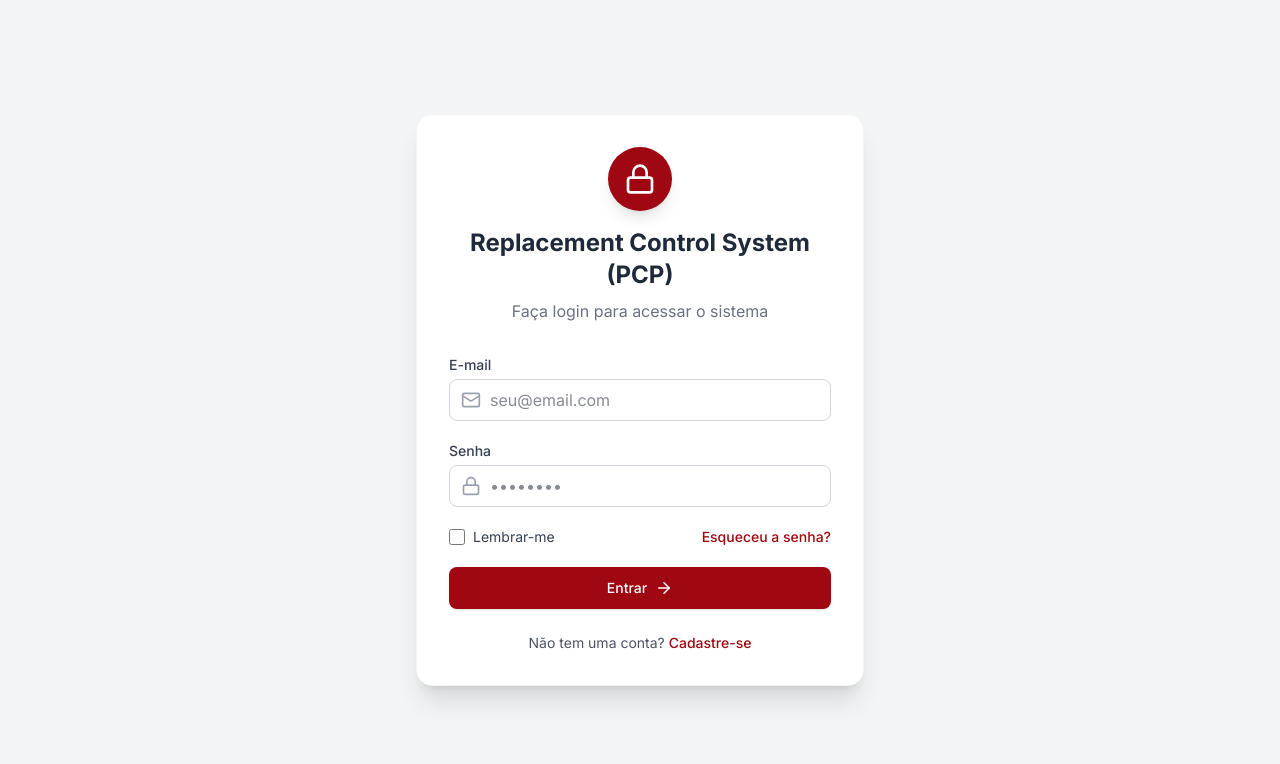
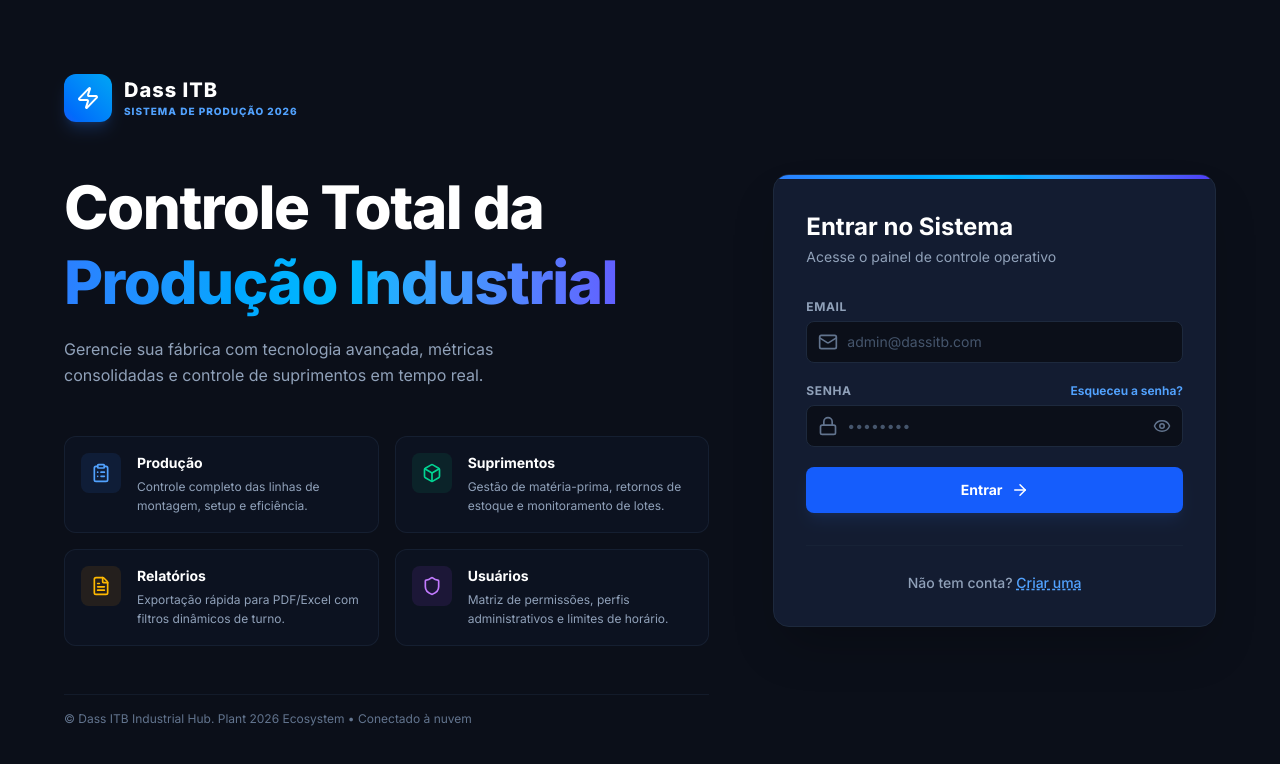
Before and after one commit to JailsonQueiroz9/Central_Reposi-o_Atualizado, a React (Vite) app: page / in a window 1280 px wide. Shown: the top 764 px of the page. Built offline with nearby package versions, Linux system fonts and the light colour scheme.

Commit message:
refactor: rename application to PCP and update login UI
Rebranded the application from "CONTROLE DE REP" to "PCP" throughout the interface. Added password visibility toggle to the login screen and updated menu item filtering logic.

```diff
--- a/index.html
+++ b/index.html
@@ -4,7 +4,7 @@
     <meta charset="UTF-8" />
     <meta name="viewport" content="width=device-width, initial-scale=1.0, maximum-scale=1.0, user-scalable=no" />
     <meta name="theme-color" content="#0F172A" />
-    <title>CONTROLE DE REP - Dass</title>
+    <title>PCP - Dass</title>
     <link rel="manifest" href="/manifest.json" />
     <link rel="apple-touch-icon" href="https://ui-avatars.com/api/?name=PCP&background=8B0000&color=fff&size=192" />
     <!-- Preconnect to Google Fonts and load Inter stylesheet -->
--- a/src/components/views/Login.tsx
+++ b/src/components/views/Login.tsx
@@ -1,6 +1,6 @@
 'use client';
 import React, { useState } from 'react';
-import { Lock, Mail, ArrowRight, Loader2 } from 'lucide-react';
+import { Lock, Mail, ArrowRight, Loader2, Eye, EyeOff, Zap, ClipboardList, Box, FileText, Shield } from 'lucide-react';
 import { motion } from 'motion/react';
 import { api } from '@/lib/api';
 
@@ -15,6 +15,7 @@ export default function Login({
 }) {
   const [email, setEmail] = useState('');
   const [password, setPassword] = useState('');
+  const [showPassword, setShowPassword] = useState(false);
   const [loading, setLoading] = useState(false);
   const [error, setError] = useState('');
 
@@ -26,14 +27,12 @@ export default function Login({
     try {
       const user = await api.post('login', { email, password });
       if (user) {
-        // Store user info in localStorage if needed
         localStorage.setItem('pcp_user', JSON.stringify(user));
         onLogin();
       } else {
         setError('E-mail ou senha incorretos.');
       }
     } catch (err: any) {
-      // Se for erro de usuário inativo, mostra mensagem específica
       if (err.message && err.message.includes('inativo')) {
         setError('Sua conta está inativa. Entre em contato com o administrador.');
       } else {
@@ -46,83 +45,185 @@ export default function Login({
   };
 
   return (
-    <div className="min-h-screen bg-gray-100 flex items-center justify-center p-4">
+    <div className="min-h-screen bg-[#0B0F19] text-white flex items-center justify-center p-4 md:p-8 font-sans">
+      <div className="max-w-6xl w-full grid grid-cols-1 lg:grid-cols-12 gap-8 lg:gap-16 items-center">
+
+        {/* Left Side: Marketing & Branding */}
         <motion.div
-        initial={{ opacity: 0, y: 20 }}
-        animate={{ opacity: 1, y: 0 }}
-        className="bg-white p-8 rounded-2xl shadow-xl w-full max-w-md border border-gray-100"
+          initial={{ opacity: 0, x: -30 }}
+          animate={{ opacity: 1, x: 0 }}
+          transition={{ duration: 0.6 }}
+          className="lg:col-span-7 flex flex-col justify-center space-y-8 md:space-y-12"
         >
-        <div className="text-center mb-8">
-          <div className="w-16 h-16 bg-red-800 rounded-full flex items-center justify-center mx-auto mb-4 shadow-lg">
-            <Lock className="text-white" size={32} />
+          {/* Logo Header */}
+          <div className="flex items-center gap-3">
+            <div className="w-12 h-12 bg-gradient-to-tr from-blue-600 to-sky-500 rounded-xl flex items-center justify-center shadow-lg shadow-blue-500/20">
+              <Zap className="text-white fill-white/10" size={24} />
             </div>
-          <h1 className="text-2xl font-bold text-gray-800">Replacement Control System (PCP)</h1>
-          <p className="text-gray-500 mt-2">Faça login para acessar o sistema</p>
+            <div>
+              <h2 className="text-xl font-black tracking-wider text-white">Dass ITB</h2>
+              <p className="text-[10px] text-blue-400 font-extrabold tracking-widest uppercase">SISTEMA DE PRODUÇÃO {new Date().getFullYear()}</p>
+            </div>
           </div>
 
+          {/* Hero Headings */}
+          <div className="space-y-4">
+            <h1 className="text-4xl md:text-5xl lg:text-6xl font-black tracking-tight text-white leading-tight">
+              Controle Total da <br />
+              <span className="text-transparent bg-clip-text bg-gradient-to-r from-blue-500 via-sky-400 to-indigo-500">
+                Produção Industrial
+              </span>
+            </h1>
+            <p className="text-slate-400 text-sm md:text-base max-w-lg leading-relaxed">
+              Gerencie sua fábrica com tecnologia avançada, métricas consolidadas e controle de suprimentos em tempo real.
+            </p>
+          </div>
+
+          {/* Features Grid (2x2) */}
+          <div className="grid grid-cols-1 sm:grid-cols-2 gap-4">
+            {/* Card 1: Produção */}
+            <div className="bg-slate-900/40 border border-slate-800/60 rounded-xl p-4 flex gap-4 hover:border-blue-500/30 transition-all duration-300">
+              <div className="w-10 h-10 rounded-lg bg-blue-500/10 flex items-center justify-center flex-shrink-0">
+                <ClipboardList className="text-blue-400" size={20} />
+              </div>
+              <div>
+                <h4 className="font-bold text-white text-sm">Produção</h4>
+                <p className="text-slate-400 text-xs mt-1 leading-relaxed">
+                  Controle completo das linhas de montagem, setup e eficiência.
+                </p>
+              </div>
+            </div>
+
+            {/* Card 2: Suprimentos */}
+            <div className="bg-slate-900/40 border border-slate-800/60 rounded-xl p-4 flex gap-4 hover:border-blue-500/30 transition-all duration-300">
+              <div className="w-10 h-10 rounded-lg bg-emerald-500/10 flex items-center justify-center flex-shrink-0">
+                <Box className="text-emerald-400" size={20} />
+              </div>
+              <div>
+                <h4 className="font-bold text-white text-sm">Suprimentos</h4>
+                <p className="text-slate-400 text-xs mt-1 leading-relaxed">
+                  Gestão de matéria-prima, retornos de estoque e monitoramento de lotes.
+                </p>
+              </div>
+            </div>
+
+            {/* Card 3: Relatórios */}
+            <div className="bg-slate-900/40 border border-slate-800/60 rounded-xl p-4 flex gap-4 hover:border-blue-500/30 transition-all duration-300">
+              <div className="w-10 h-10 rounded-lg bg-amber-500/10 flex items-center justify-center flex-shrink-0">
+                <FileText className="text-amber-400" size={20} />
+              </div>
+              <div>
+                <h4 className="font-bold text-white text-sm">Relatórios</h4>
+                <p className="text-slate-400 text-xs mt-1 leading-relaxed">
+                  Exportação rápida para PDF/Excel com filtros dinâmicos de turno.
+                </p>
+              </div>
+            </div>
+
+            {/* Card 4: Usuários */}
+            <div className="bg-slate-900/40 border border-slate-800/60 rounded-xl p-4 flex gap-4 hover:border-blue-500/30 transition-all duration-300">
+              <div className="w-10 h-10 rounded-lg bg-purple-500/10 flex items-center justify-center flex-shrink-0">
+                <Shield className="text-purple-400" size={20} />
+              </div>
+              <div>
+                <h4 className="font-bold text-white text-sm">Usuários</h4>
+                <p className="text-slate-400 text-xs mt-1 leading-relaxed">
+                  Matriz de permissões, perfis administrativos e limites de horário.
+                </p>
+              </div>
+            </div>
+          </div>
+
+          {/* Footer Text */}
+          <div className="text-slate-500 text-xs pt-4 border-t border-slate-800/50">
+            © Dass ITB Industrial Hub. Plant {new Date().getFullYear()} Ecosystem • Conectado à nuvem
+          </div>
+        </motion.div>
+
+        {/* Right Side: Login Card */}
+        <motion.div
+          initial={{ opacity: 0, x: 30 }}
+          animate={{ opacity: 1, x: 0 }}
+          transition={{ duration: 0.6 }}
+          className="lg:col-span-5 w-full flex justify-center"
+        >
+          <div className="w-full max-w-md bg-[#131C31] border border-slate-800 rounded-2xl shadow-2xl relative overflow-hidden">
+            {/* Top decorative gradient bar */}
+            <div className="h-1 w-full bg-gradient-to-r from-blue-500 via-sky-400 to-indigo-600"></div>
+
+            <div className="p-8">
+              {/* Title Header */}
+              <div className="mb-8">
+                <h3 className="text-2xl font-bold text-white">Entrar no Sistema</h3>
+                <p className="text-slate-400 text-sm mt-1">Acesse o painel de controle operativo</p>
+              </div>
+
+              {/* Form block */}
               <form onSubmit={handleSubmit} className="space-y-5">
                 {successMessage && (
-            <div className="bg-green-50 text-green-700 p-3.5 rounded-lg text-sm border border-green-200 font-medium">
+                  <div className="bg-emerald-500/10 text-emerald-400 p-3.5 rounded-lg text-sm border border-emerald-500/20 font-medium">
                     {successMessage}
                   </div>
                 )}
                 {error && (
-            <div className="bg-red-50 text-red-600 p-3 rounded-lg text-sm border border-red-100">
+                  <div className="bg-rose-500/10 text-rose-400 p-3.5 rounded-lg text-sm border border-rose-500/20 font-medium">
                     {error}
                   </div>
                 )}
+
+                {/* Email Field */}
                 <div>
-            <label className="block text-sm font-medium text-gray-700 mb-1">E-mail</label>
+                  <label className="block text-xs font-bold text-slate-400 tracking-wider uppercase mb-1.5">EMAIL</label>
                   <div className="relative">
                     <div className="absolute inset-y-0 left-0 pl-3 flex items-center pointer-events-none">
-                <Mail className="h-5 w-5 text-gray-400" />
+                      <Mail className="h-5 w-5 text-slate-500" />
                     </div>
                     <input
                       type="email"
                       value={email}
                       onChange={(e) => setEmail(e.target.value)}
-                className="block w-full pl-10 pr-3 py-2 border border-gray-300 rounded-lg focus:ring-red-800 focus:border-red-800 outline-none transition-colors bg-white text-gray-900"
-                placeholder="seu@email.com"
+                      className="block w-full pl-10 pr-3 py-2.5 bg-[#0B0F19] border border-slate-800 rounded-lg focus:ring-1 focus:ring-blue-500 focus:border-blue-500 outline-none transition-colors text-white text-sm placeholder-slate-600"
+                      placeholder="admin@dassitb.com"
                       required
                     />
                   </div>
                 </div>
 
+                {/* Password Field */}
                 <div>
-            <label className="block text-sm font-medium text-gray-700 mb-1">Senha</label>
+                  <div className="flex justify-between items-center mb-1.5">
+                    <label className="block text-xs font-bold text-slate-400 tracking-wider uppercase">SENHA</label>
+                    <a href="#" className="text-xs font-semibold text-blue-400 hover:text-blue-300 transition-colors">
+                      Esqueceu a senha?
+                    </a>
+                  </div>
                   <div className="relative">
                     <div className="absolute inset-y-0 left-0 pl-3 flex items-center pointer-events-none">
-                <Lock className="h-5 w-5 text-gray-400" />
+                      <Lock className="h-5 w-5 text-slate-500" />
                     </div>
                     <input
-                type="password"
+                      type={showPassword ? "text" : "password"}
                       value={password}
                       onChange={(e) => setPassword(e.target.value)}
-                className="block w-full pl-10 pr-3 py-2 border border-gray-300 rounded-lg focus:ring-red-800 focus:border-red-800 outline-none transition-colors bg-white text-gray-900"
+                      className="block w-full pl-10 pr-10 py-2.5 bg-[#0B0F19] border border-slate-800 rounded-lg focus:ring-1 focus:ring-blue-500 focus:border-blue-500 outline-none transition-colors text-white text-sm placeholder-slate-600"
                       placeholder="••••••••"
                       required
                     />
+                    <button
+                      type="button"
+                      onClick={() => setShowPassword(!showPassword)}
+                      className="absolute inset-y-0 right-0 pr-3 flex items-center text-slate-500 hover:text-slate-300 transition-colors cursor-pointer"
+                    >
+                      {showPassword ? <EyeOff size={18} /> : <Eye size={18} />}
+                    </button>
                   </div>
                 </div>
 
-          <div className="flex items-center justify-between">
-            <div className="flex items-center">
-              <input id="remember-me" type="checkbox" className="h-4 w-4 text-red-800 focus:ring-red-800 border-gray-300 rounded cursor-pointer" />
-              <label htmlFor="remember-me" className="ml-2 block text-sm text-gray-700 cursor-pointer">
-                Lembrar-me
-              </label>
-            </div>
-            <div className="text-sm">
-              <a href="#" className="font-medium text-red-800 hover:text-red-700">
-                Esqueceu a senha?
-              </a>
-            </div>
-          </div>
-
+                {/* Action button */}
                 <button
                   type="submit"
                   disabled={loading}
-            className="w-full flex justify-center items-center gap-2 py-2.5 px-4 border border-transparent rounded-lg shadow-sm text-sm font-medium text-white bg-red-800 hover:bg-red-900 focus:outline-none focus:ring-2 focus:ring-offset-2 focus:ring-red-800 transition-colors disabled:opacity-50 disabled:cursor-not-allowed"
+                  className="w-full flex justify-center items-center gap-2 py-3 px-4 border border-transparent rounded-lg shadow-lg shadow-blue-500/10 text-sm font-bold text-white bg-blue-600 hover:bg-blue-700 active:scale-95 transition-all disabled:opacity-50 disabled:cursor-not-allowed cursor-pointer"
                 >
                   {loading ? (
                     <>
@@ -138,15 +239,20 @@ export default function Login({
                 </button>
               </form>
 
-        <div className="mt-6 text-center">
-          <p className="text-sm text-gray-600">
-            Não tem uma conta?{' '}
-            <button onClick={onGoToRegister} className="font-medium text-red-800 hover:text-red-700">
-              Cadastre-se
+              {/* Redirect to Register link */}
+              <div className="mt-8 text-center pt-6 border-t border-slate-800/50">
+                <button
+                  onClick={onGoToRegister}
+                  className="text-sm font-medium text-slate-400 hover:text-white transition-colors cursor-pointer"
+                >
+                  Não tem conta? <span className="text-blue-400 underline decoration-dashed hover:text-blue-300">Criar uma</span>
                 </button>
-          </p>
+              </div>
+            </div>
           </div>
         </motion.div>
+
+      </div>
     </div>
   );
 }
```
Also changed, not shown: src/App.tsx (+7 -5 lines). Lines whose indentation alone changed are shown as unchanged.
